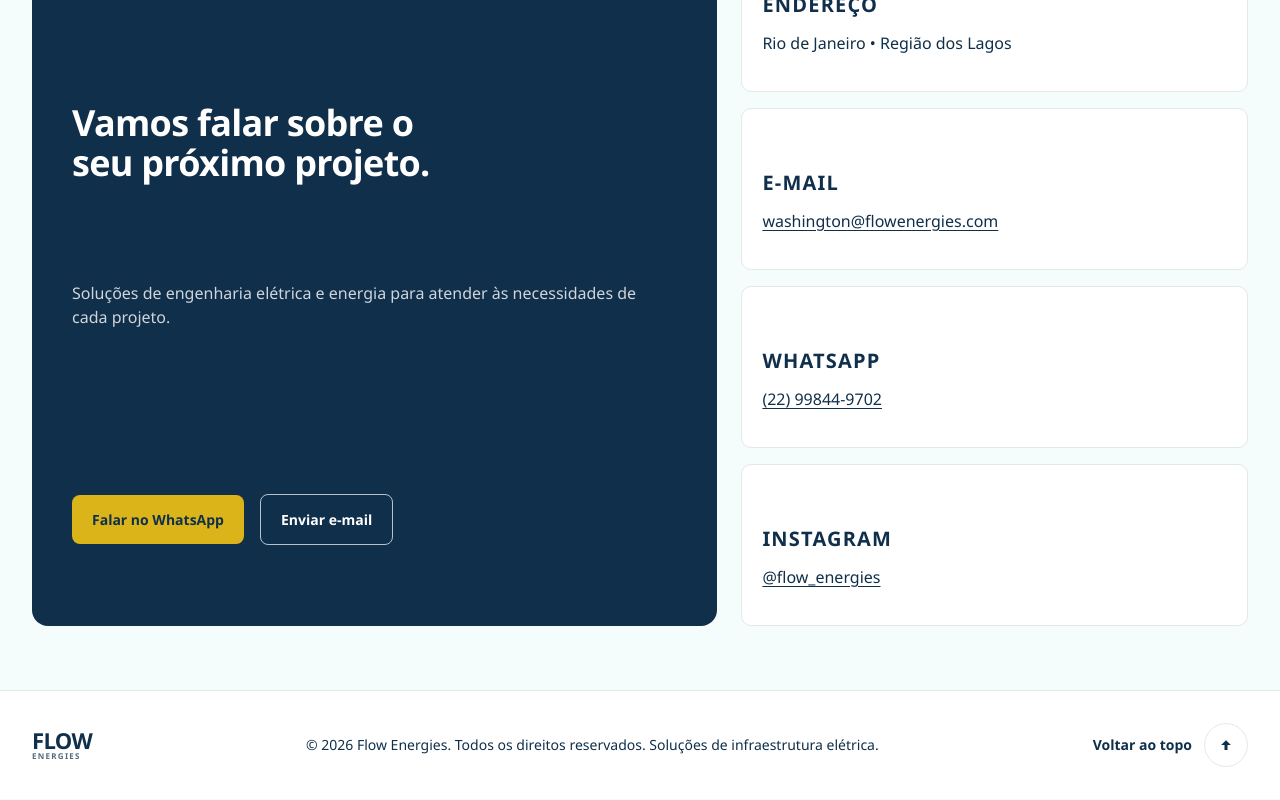
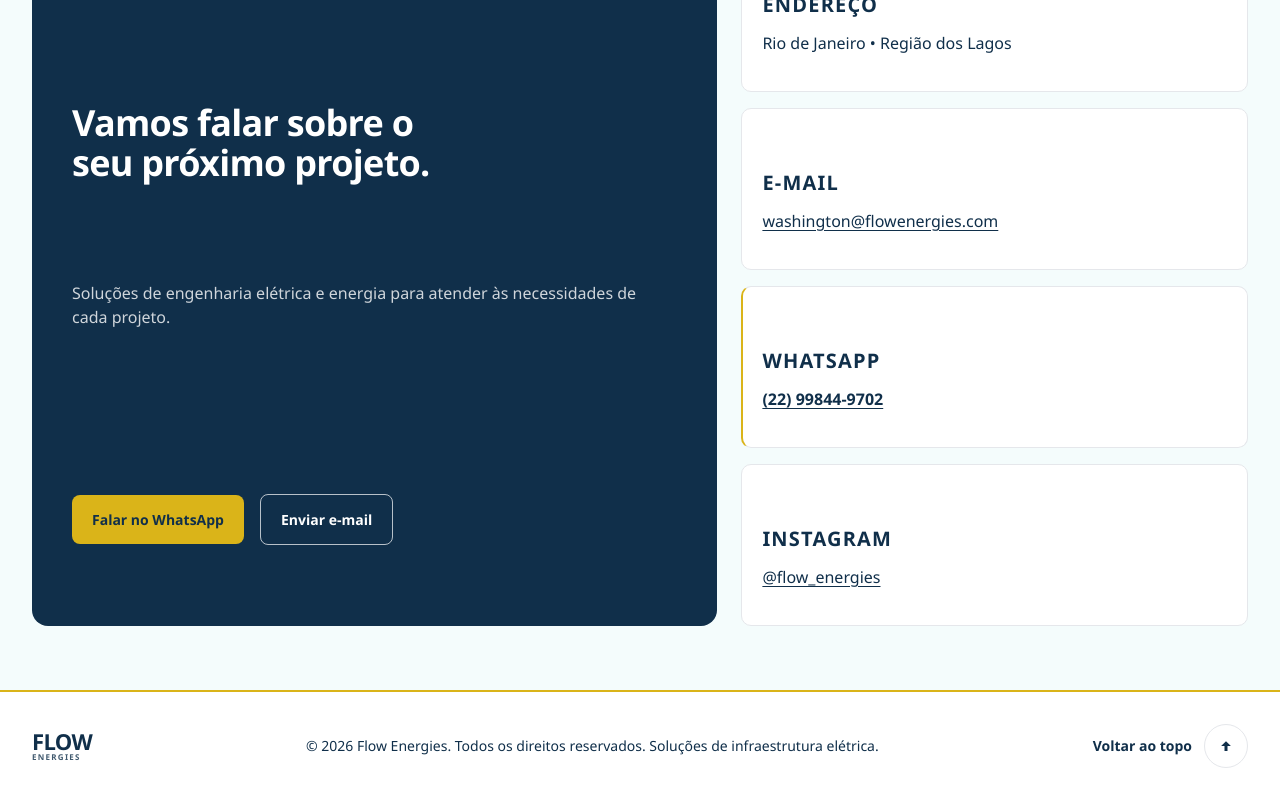
Before and after one commit to beAndrade/flow-site, an Angular app: page / in a window 1280 px wide. Shown: the part 5876-6676 px from the top of the page. Built offline with nearby package versions, Linux system fonts and the light colour scheme; a web font is replaced by a local one.

Commit message:
style(site): refina contato e identidade do rodapé

```diff
--- a/src/app/features/home/home.component.html
+++ b/src/app/features/home/home.component.html
@@ -307,7 +307,7 @@
           <a href="mailto:washington&#64;flowenergies.com">washington&#64;flowenergies.com</a>
         </p>
       </li>
-      <li class="contact-card">
+      <li class="contact-card contact-card--whatsapp">
         <h3 class="contact-card__label">WhatsApp</h3>
         <p class="contact-card__value">
           <a
--- a/src/app/layout/footer/footer.component.scss
+++ b/src/app/layout/footer/footer.component.scss
@@ -6,7 +6,7 @@
 
 .site-footer {
   padding-block: var(--space-8);
-  border-top: 1px solid var(--color-border-default);
+  border-top: 2px solid var(--color-brand-yellow);
   background: var(--color-white);
 }
 
@@ -41,7 +41,7 @@
 }
 
 .mark__energies {
-  color: rgb(16 47 74 / 72%);
+  color: rgb(16 47 74 / 80%);
   font-size: 0.5rem;
   font-weight: var(--font-weight-bold);
   letter-spacing: 0.16em;
--- a/src/styles/_globals.scss
+++ b/src/styles/_globals.scss
@@ -233,6 +233,15 @@ body {
   background: var(--color-surface);
 }
 
+.contact-card--whatsapp {
+  border-left: 2px solid var(--color-brand-yellow);
+  padding-left: calc(var(--space-5) - 1px);
+}
+
+.contact-card--whatsapp .contact-card__value a {
+  font-weight: var(--font-weight-semibold);
+}
+
 .contact-card h3.contact-card__label {
   margin: 0 0 var(--space-2);
   max-width: none;
```
